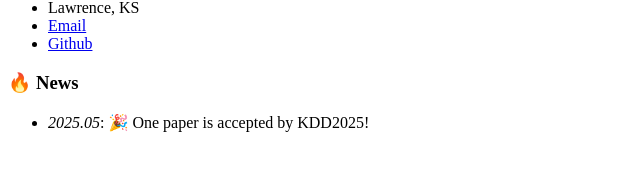
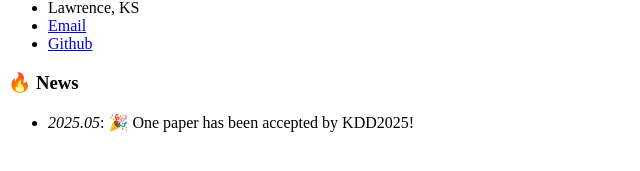
Before and after one commit to RayLiu1103/rayliu1103.github.io, a Jekyll site: the page built from _pages/includes/news.md, in a window 1280 px wide. Shown: the part 330-501 px from the top of the page, without its empty margins (0-640 px from the left). Built offline with Jekyll 4.4.1, drawn with Linux system fonts in a browser that asks for light colours; our own code applies the rules of GitHub Pages for plain Markdown files; comment, search, counter and statistics services are not loaded.

Commit message:
Update news.md

```diff
--- a/_pages/includes/news.md
+++ b/_pages/includes/news.md
@@ -1,2 +1,2 @@
 # 🔥 News
-- *2025.05*: 🎉 One paper is accepted by KDD2025!
+- *2025.05*: 🎉 One paper has been accepted by KDD2025!
```
